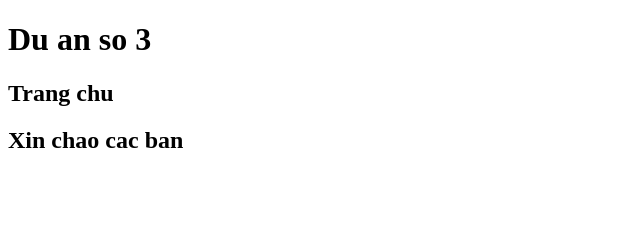
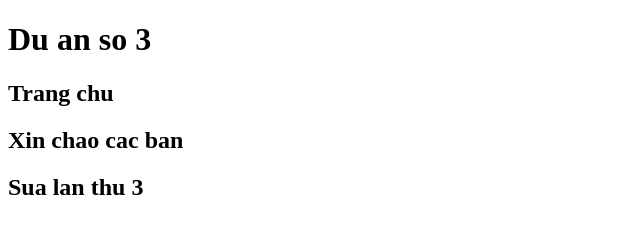
Before and after one commit to ThinhNC-dev/Project-3, a plain HTML site: page index.html in a window 1280 px wide. Shown: the whole page, without its empty margins (0-640 px from the left). Drawn offline with Linux system fonts and the light colour scheme.

Commit message:
sua lan 3

```diff
--- a/index.html
+++ b/index.html
@@ -9,5 +9,6 @@
     <h1>Du an so 3</h1>
     <h2>Trang chu</h2>
     <h2>Xin chao cac ban</h2>
+    <h2>Sua lan thu 3</h2>
   </body>
 </html>
```
